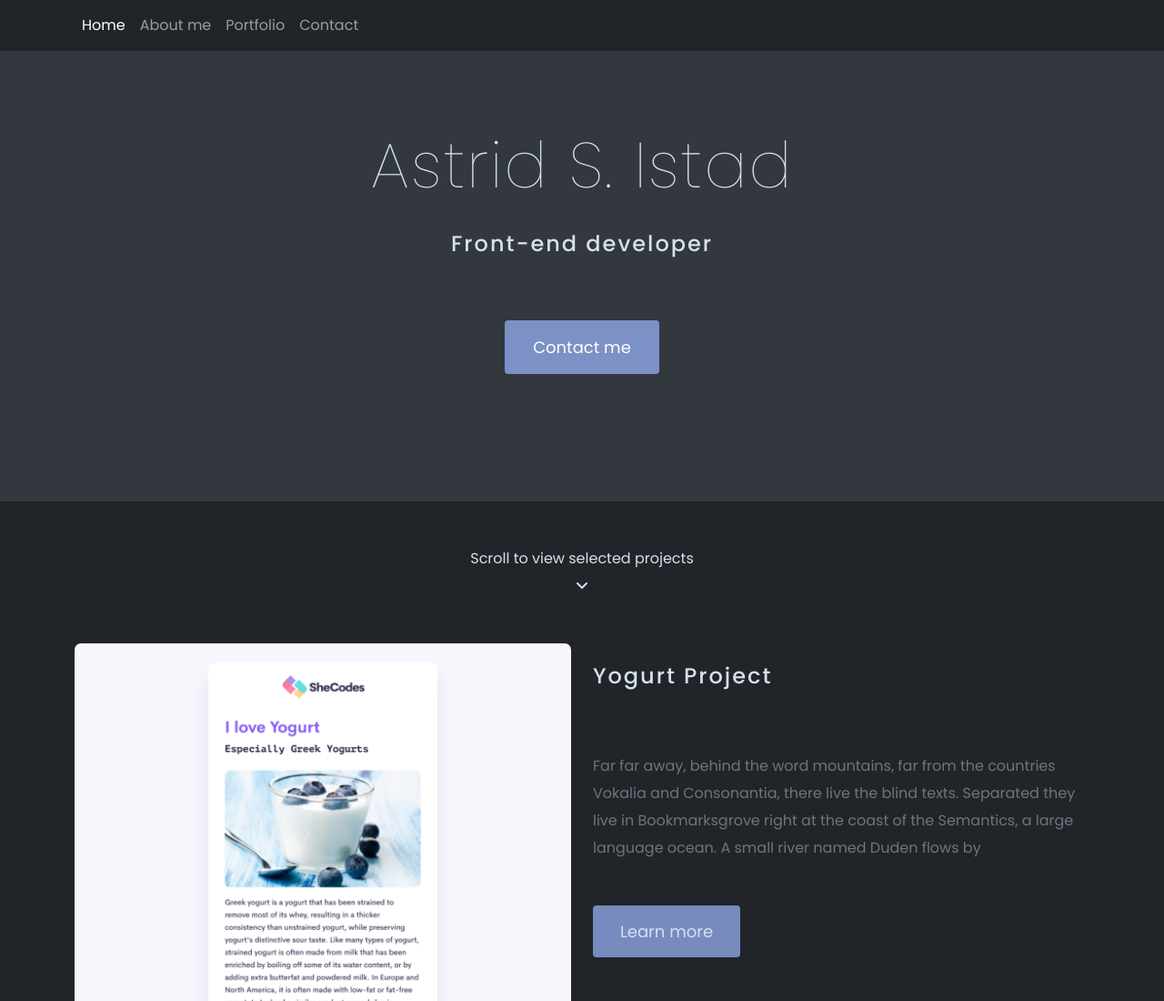
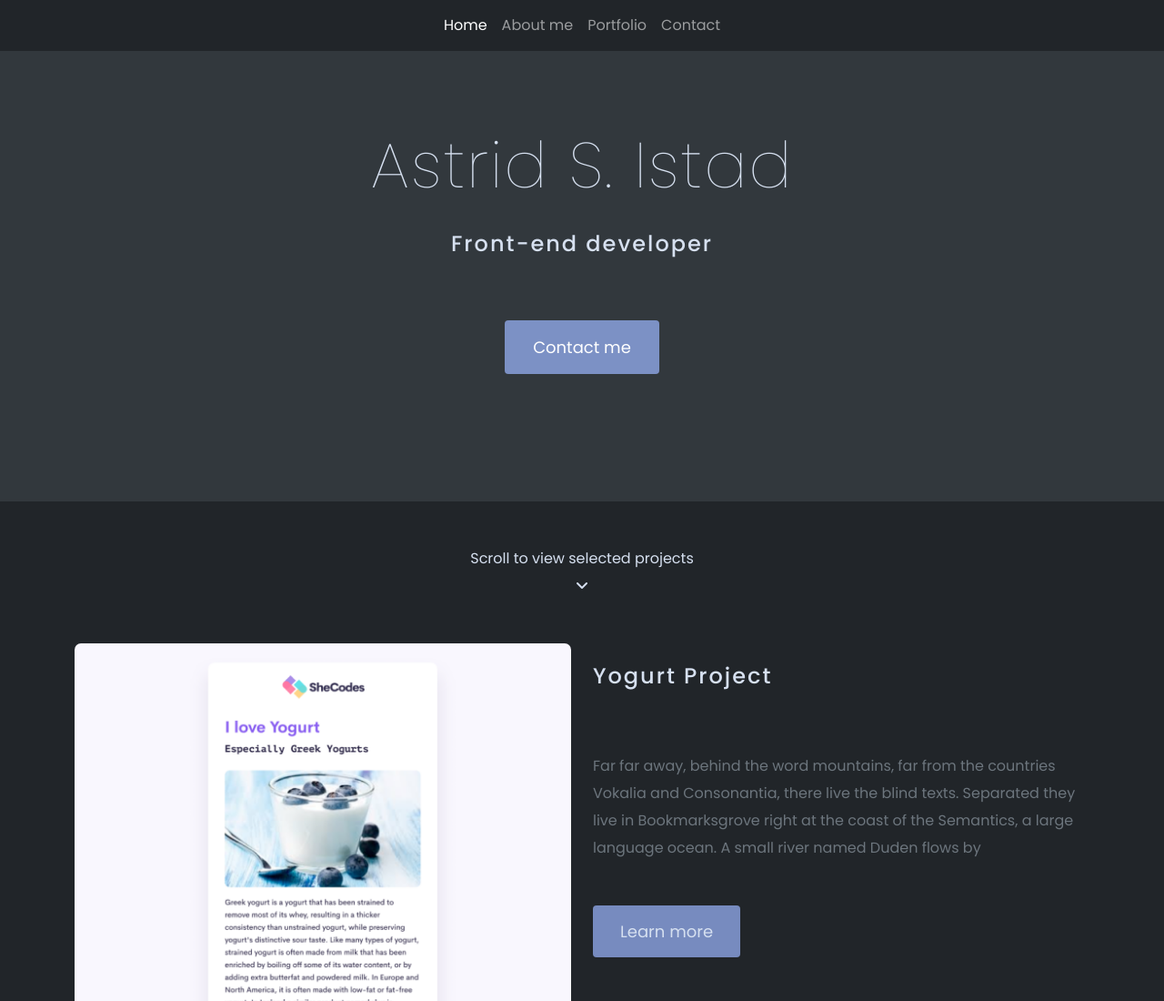
Before and after one commit to Dojin89/SC-project---portfolio, a plain HTML site: page index.html in a window 1280 px wide. Shown: the top 1100 px of the page at 91% size. Drawn offline with nearby package versions, Linux system fonts and the light colour scheme.

Commit message:
Centered text for bootstrap-navbar.

```diff
--- a/index.html
+++ b/index.html
@@ -26,7 +26,7 @@
 </head>
 <body>
 <div class="container">
-        <nav class="navbar navbar-expand-lg navbar-dark bg-dark fixed-top">
+    <nav class="navbar navbar-expand-lg navbar-dark bg-dark fixed-top">
       <div class="container">
         <button
           class="navbar-toggler"
@@ -39,7 +39,7 @@
         >
         <span class="navbar-toggler-icon"></span>
       </button>
-      <div class="collapse navbar-collapse" id="navbarNav">
+      <div class="collapse navbar-collapse justify-content-center"" id="navbarNav">
         <ul class="navbar-nav">
           <li class="nav-item">
             <a class="nav-link active" aria-current="page" href="index.html">Home</a>
```
Also changed, not shown: about.html (+1 -1 lines), contact.html (+1 -1 lines), portfolio.html (+1 -1 lines).
